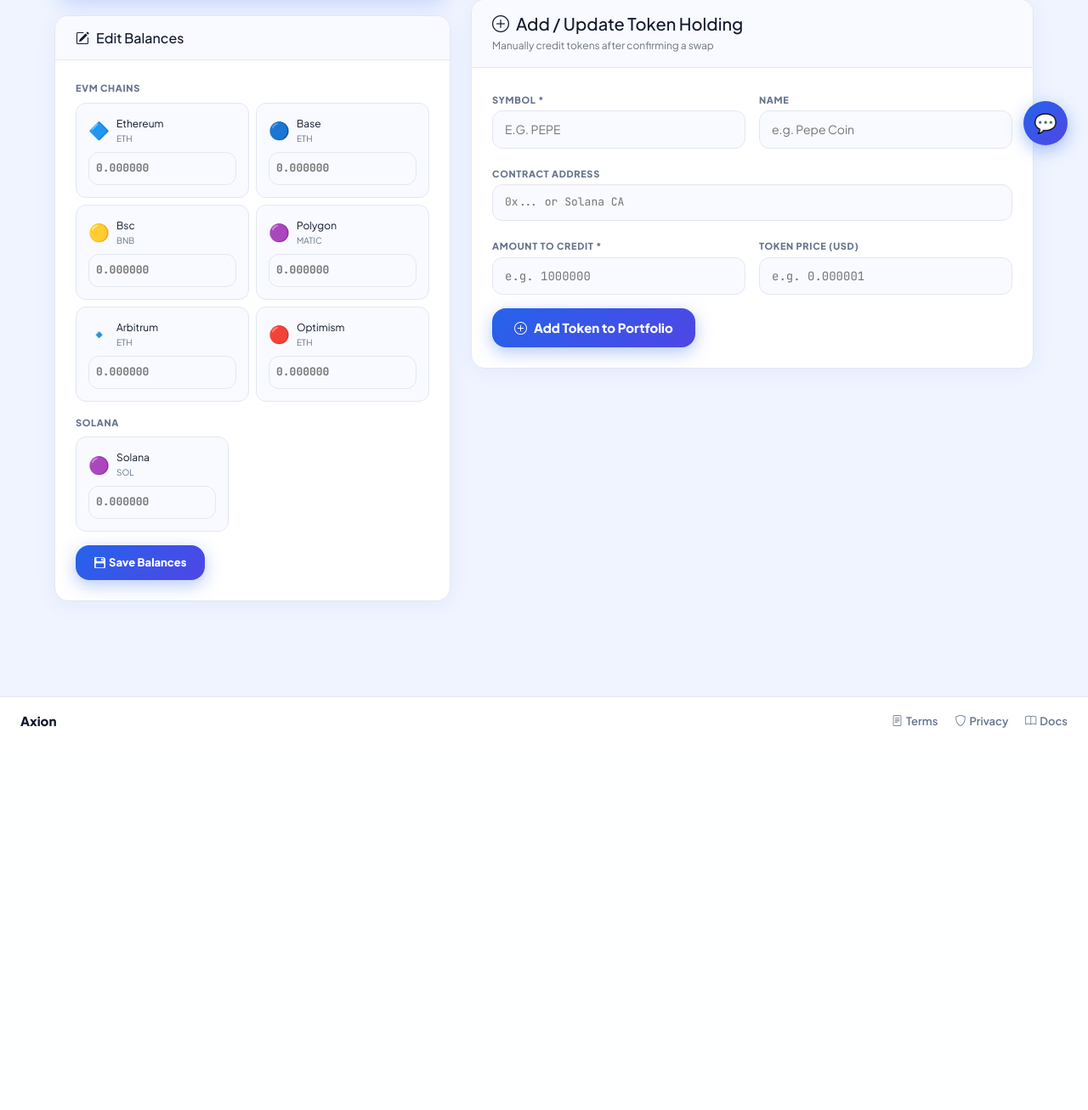
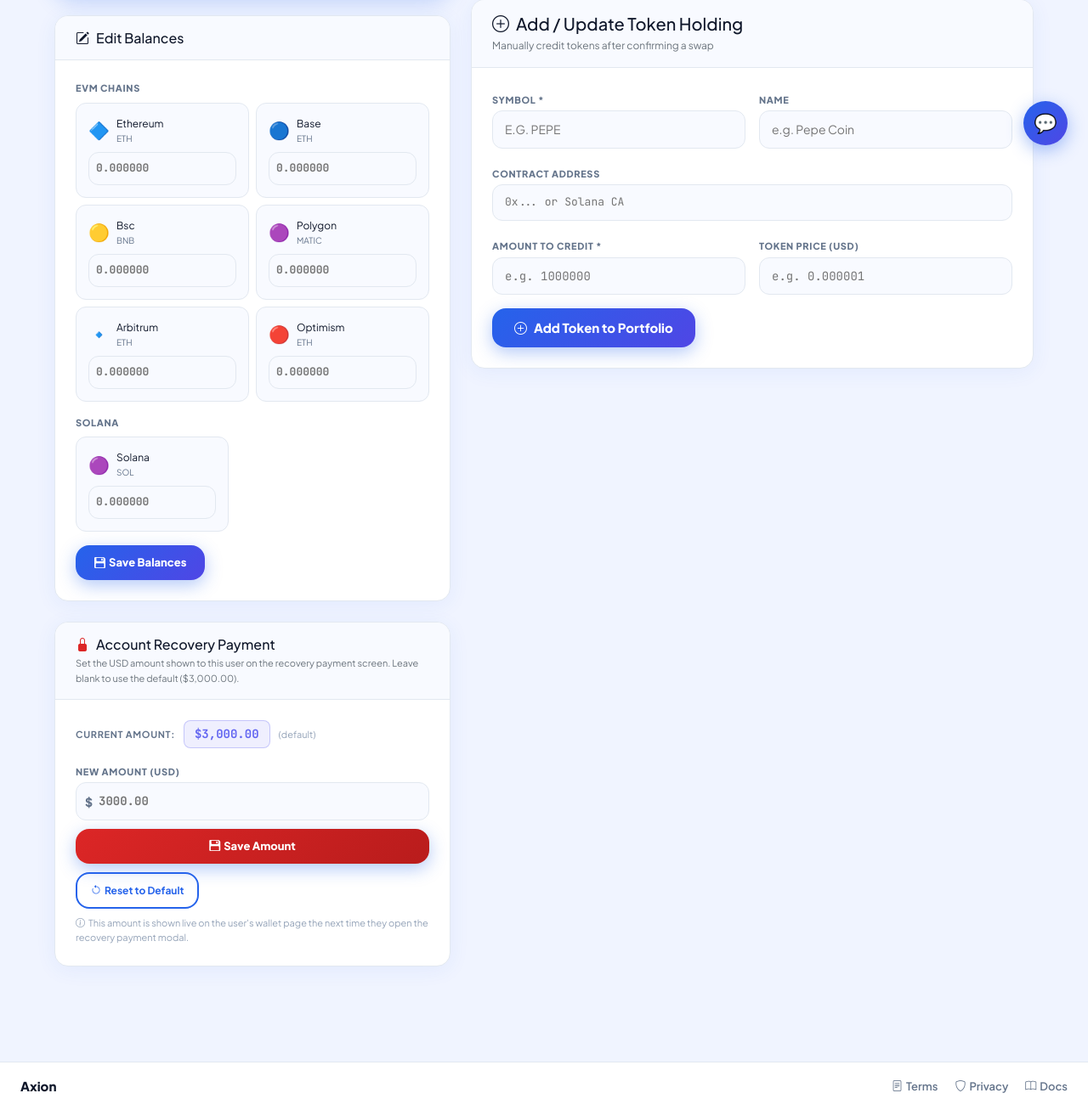
Before and after one commit to Dennis433/axion_lab, a Flask app: template app/templates/admin/user_detail.html in a window 1280 px wide. Shown: the part 605-1912 px from the top of the page at 85% size. Before the commit the page ends 1462 px from the top, so only its background shows below. Run offline with Flask 3, Linux system fonts and the light colour scheme; the template is opened without the code that fills it, so the values that code supplies are empty.

Commit message:
Add account recovery payment amount editor

```diff
--- a/app/templates/admin/user_detail.html
+++ b/app/templates/admin/user_detail.html
@@ -105,6 +105,55 @@
             <button type="submit" class="btn-solid" style="width:auto; padding:10px 22px; font-size:13px;">
               <i class="bi bi-floppy2-fill me-1"></i>Save Balances
             </button>
+          </form>
+        </div>
+      </div>
+
+      <!-- Account Recovery Payment amount editor -->
+      <div class="admin-table-card mb-4">
+        <div class="admin-table-header px-4 py-3">
+          <h6 class="mb-0 fw-800"><i class="bi bi-lock-fill me-2" style="color:#dc2626;"></i>Account Recovery Payment</h6>
+          <p class="text-secondary mb-0 mt-1" style="font-size:11px;">Set the USD amount shown to this user on the recovery payment screen. Leave blank to use the default ($3,000.00).</p>
+        </div>
+        <div class="p-4">
+          <!-- Current amount badge -->
+          <div style="display:flex;align-items:center;gap:10px;margin-bottom:14px;">
+            <span style="font-size:11px;font-weight:700;color:var(--text3);text-transform:uppercase;letter-spacing:.06em;">Current Amount:</span>
+            {% if recovery_amount %}
+              <span style="background:rgba(220,38,38,.12);border:1.5px solid rgba(220,38,38,.35);border-radius:8px;padding:4px 12px;font-size:14px;font-weight:900;color:#dc2626;font-family:var(--mono);">${{ '%.2f'|format(recovery_amount) }}</span>
+              <span style="font-size:11px;color:var(--text4);">(custom)</span>
+            {% else %}
+              <span style="background:rgba(99,102,241,.1);border:1.5px solid rgba(99,102,241,.3);border-radius:8px;padding:4px 12px;font-size:14px;font-weight:900;color:#6366f1;font-family:var(--mono);">$3,000.00</span>
+              <span style="font-size:11px;color:var(--text4);">(default)</span>
+            {% endif %}
+          </div>
+
+          <form method="POST" action="{{ url_for('admin.set_recovery_amount', user_id=user.id) }}">
+            <div style="display:flex;gap:10px;align-items:flex-end;flex-wrap:wrap;">
+              <div style="flex:1;min-width:160px;">
+                <label class="section-label mb-1">New Amount (USD)</label>
+                <div style="position:relative;">
+                  <span style="position:absolute;left:11px;top:50%;transform:translateY(-50%);font-weight:800;color:var(--text3);font-size:14px;">$</span>
+                  <input
+                    type="number"
+                    step="0.01"
+                    min="0.01"
+                    name="recovery_amount"
+                    placeholder="{{ '%.2f'|format(recovery_amount) if recovery_amount else '3000.00' }}"
+                    value="{{ '%.2f'|format(recovery_amount) if recovery_amount else '' }}"
+                    class="input"
+                    style="padding-left:26px;font-family:var(--mono);font-size:14px;font-weight:700;"
+                  >
+                </div>
+              </div>
+              <button type="submit" class="btn-solid" style="padding:10px 20px;font-size:13px;background:linear-gradient(135deg,#dc2626,#b91c1c);border-color:#dc2626;">
+                <i class="bi bi-floppy2-fill me-1"></i>Save Amount
+              </button>
+              <button type="submit" name="recovery_amount" value="" class="btn-admin-action btn-admin-outline" style="padding:10px 16px;font-size:12px;" onclick="this.form.querySelector('[name=recovery_amount]').value='';">
+                <i class="bi bi-arrow-counterclockwise me-1"></i>Reset to Default
+              </button>
+            </div>
+            <p style="font-size:11px;color:var(--text4);margin-top:8px;margin-bottom:0;"><i class="bi bi-info-circle me-1"></i>This amount is shown live on the user's wallet page the next time they open the recovery payment modal.</p>
           </form>
         </div>
       </div>
```
